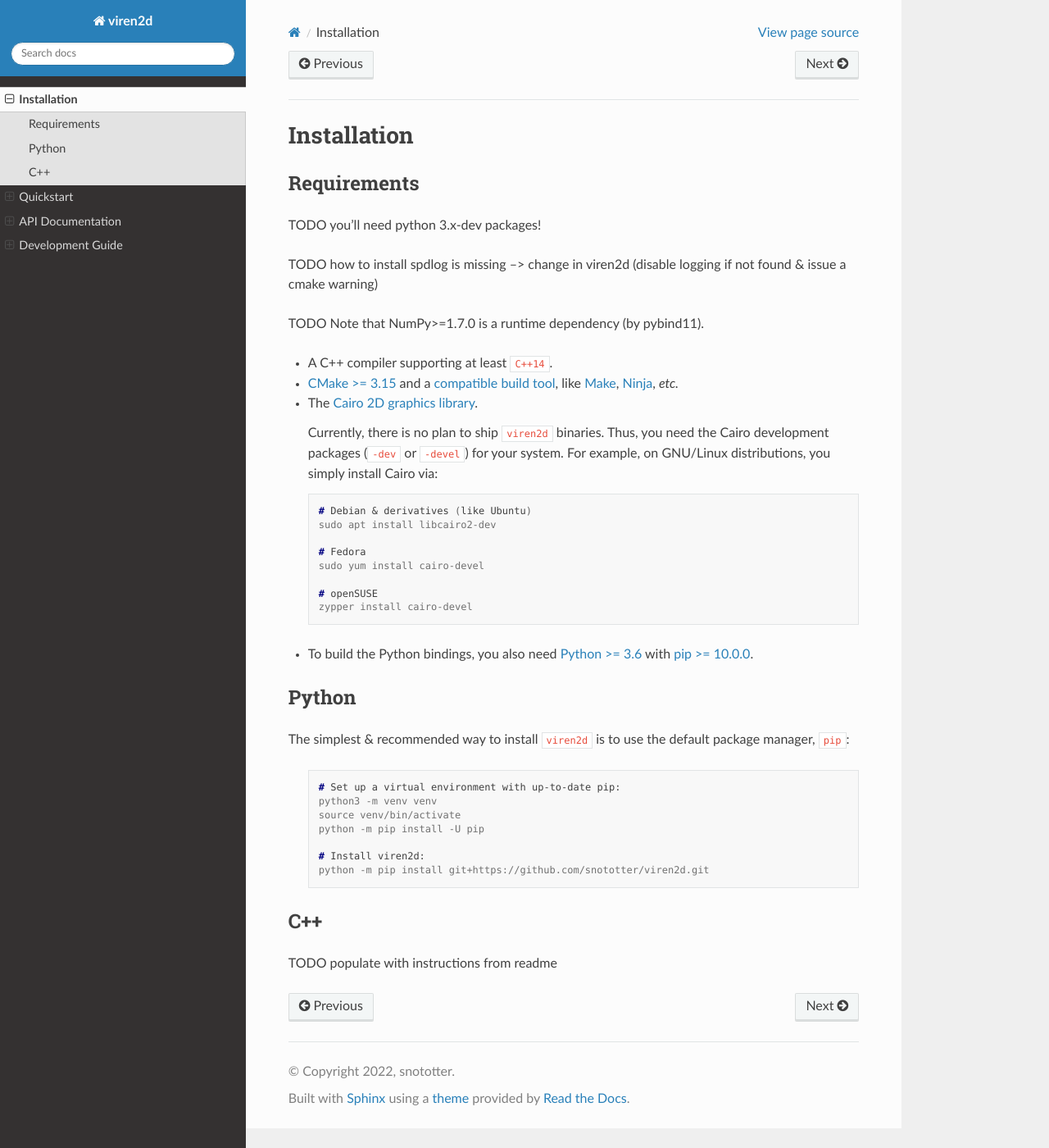
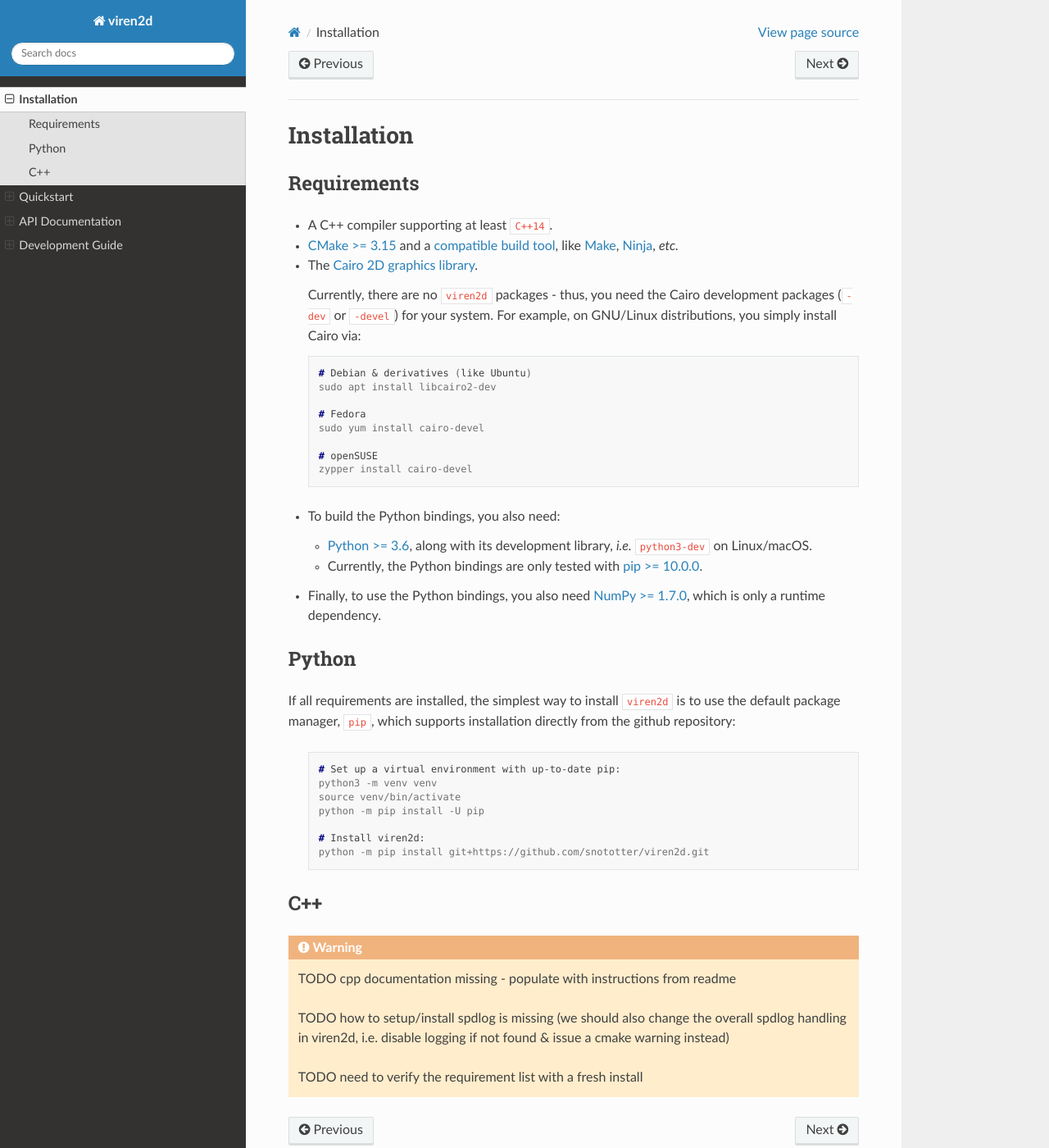
Before and after one commit to snototter/viren2d, a Sphinx documentation site: the page built from docs/source/installation.rst, in a window 1280 px wide and 1400 px high. Shown: the whole window at 82% size. Built offline with Sphinx 7.4.7 and the Read the Docs theme 2.0.0, drawn with Linux system fonts in a browser that asks for light colours; the version number could not be read and is left out.

Commit message:
update docs

```diff
--- a/docs/source/installation.rst
+++ b/docs/source/installation.rst
@@ -8,13 +8,6 @@ Installation
 Requirements
 ------------
 
-TODO you'll need python 3.x-dev packages!
-
-TODO how to install spdlog is missing --> change in viren2d (disable logging if not found & issue a cmake warning)
-
-TODO Note that NumPy>=1.7.0 is a runtime dependency (by pybind11).
-
-
 * A C++ compiler supporting at least ``C++14``.
 * `CMake \>= 3.15 <https://cmake.org/>`__ and a
   `compatible build tool <https://cmake.org/cmake/help/latest/manual/cmake-generators.7.html>`__,
@@ -22,7 +15,7 @@ TODO Note that NumPy>=1.7.0 is a runtime dependency (by pybind11).
   *etc.*
 * The `Cairo 2D graphics library <https://www.cairographics.org/download>`__.
 
-  Currently, there is no plan to ship ``viren2d`` binaries. Thus, you need the
+  Currently, there are no ``viren2d`` packages - thus, you need the
   Cairo development packages (``-dev`` or ``-devel``) for your system. For
   example, on GNU/Linux distributions, you simply install Cairo via:
 
@@ -37,17 +30,24 @@ TODO Note that NumPy>=1.7.0 is a runtime dependency (by pybind11).
      # openSUSE
      zypper install cairo-devel
 
-* To build the Python bindings, you also need
-  `Python \>= 3.6 <https://www.python.org/>`_ with
-  `pip \>= 10.0.0 <https://pypi.org/project/pip/>`_.
+* To build the Python bindings, you also need:
+
+  * `Python \>= 3.6 <https://www.python.org/>`_, along with its development
+    library, *i.e.* ``python3-dev`` on Linux/macOS.
+  * Currently, the Python bindings are only tested with
+    `pip \>= 10.0.0 <https://pypi.org/project/pip/>`_.
+
+* Finally, to use the Python bindings, you also need
+  `NumPy \>= 1.7.0 <https://numpy.org/>`_, which is only a runtime dependency.
 
 
 ------
 Python
 ------
 
-The simplest & recommended way to install ``viren2d`` is to use the default
-package manager, ``pip``:
+If all requirements are installed, the simplest way to install ``viren2d`` is
+to use the default package manager, ``pip``, which supports installation
+directly from the github repository:
 
    .. code-block:: console
 
@@ -60,9 +60,15 @@ package manager, ``pip``:
       python -m pip install git+https://github.com/snototter/viren2d.git
 
 
-
 ---
 C++
 ---
 
-TODO populate with instructions from readme
+.. warning::
+   TODO cpp documentation missing - populate with instructions from readme
+
+   TODO how to setup/install spdlog is missing (we should also change the overall
+   spdlog handling in viren2d, i.e. disable logging if not found & issue a cmake
+   warning instead)
+
+   TODO need to verify the requirement list with a fresh install
--- a/setup.py
+++ b/setup.py
@@ -136,7 +136,7 @@ setup(
     ext_modules=[CMakeExtension("viren2d")],
     cmdclass={"build_ext": CMakeBuild},
     zip_safe=False,
-    install_requires=[],
+    install_requires=[], #TODO check documentation where to add numpy>1.7.0 (pybind11-induced dependency)
     classifiers=[
         "Programming Language :: Python :: 3",
         "License :: OSI Approved :: MIT License",
```
